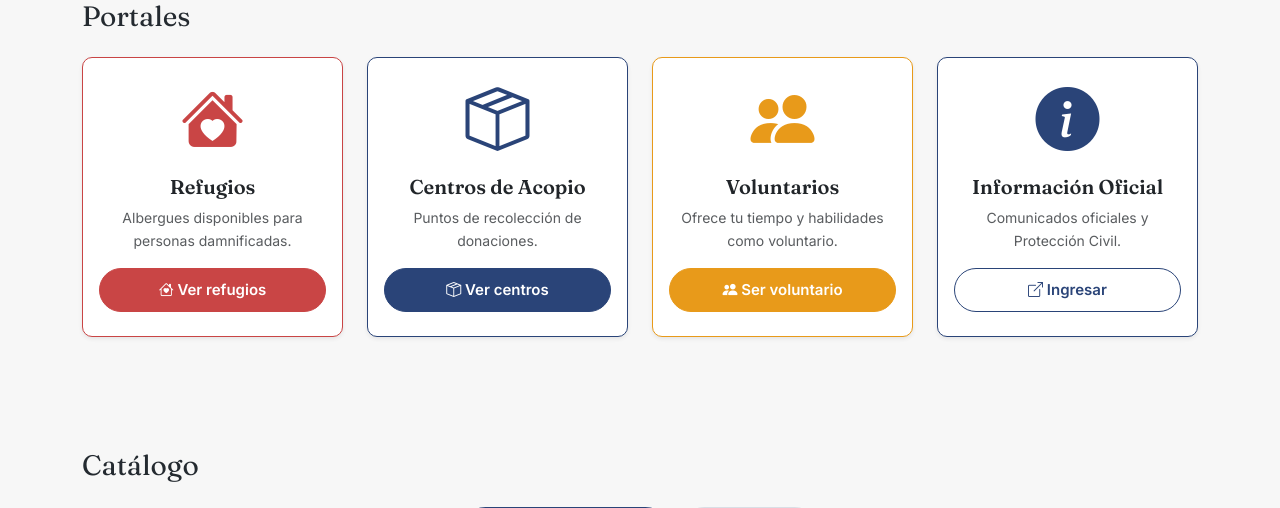
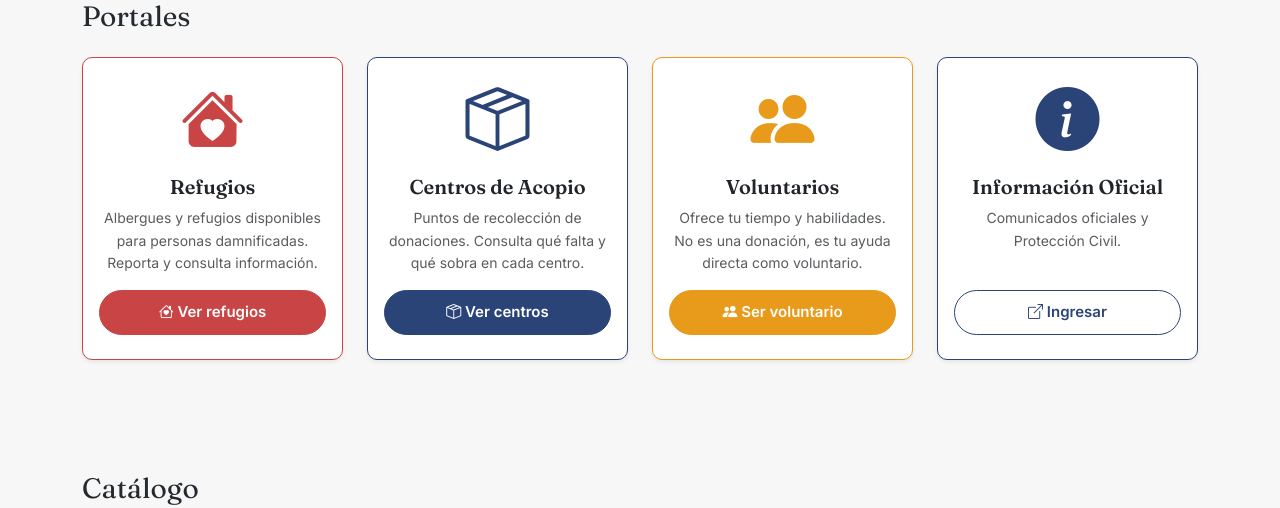
Before and after one commit to FawziL/acopio, a PHP site: page / in a window 1280 px wide. Shown: the part 573-1081 px from the top of the page. Run offline with PHP 8.4, Linux system fonts and the light colour scheme; data comes from the database, SQL or seed files in the repository; data that the repository does not hold is empty.

Commit message:
content: update card descriptions from main branch

```diff
--- a/index.php
+++ b/index.php
@@ -57,7 +57,7 @@
                                 <i class="bi bi-house-heart-fill display-3 text-av-red"></i>
                                 <h5 class="card-title mt-3">Refugios</h5>
                                 <p class="card-text small text-muted">
-                                    Albergues disponibles para personas damnificadas.
+                                    Albergues y refugios disponibles para personas damnificadas. Reporta y consulta información.
                                 </p>
                                 <a href="/refugios" class="btn btn-av-red mt-auto">
                                     <i class="bi bi-house-heart"></i> Ver refugios
@@ -71,7 +71,7 @@
                                 <i class="bi bi-box-seam display-3 text-av-blue"></i>
                                 <h5 class="card-title mt-3">Centros de Acopio</h5>
                                 <p class="card-text small text-muted">
-                                    Puntos de recolección de donaciones.
+                                    Puntos de recolección de donaciones. Consulta qué falta y qué sobra en cada centro.
                                 </p>
                                 <a href="/centros-acopio" class="btn btn-av-blue mt-auto">
                                     <i class="bi bi-box-seam"></i> Ver centros
@@ -85,9 +85,9 @@
                                 <i class="bi bi-people-fill display-3 text-av-yellow"></i>
                                 <h5 class="card-title mt-3">Voluntarios</h5>
                                 <p class="card-text small text-muted">
-                                    Ofrece tu tiempo y habilidades como voluntario.
+                                    Ofrece tu tiempo y habilidades. No es una donación, es tu ayuda directa como voluntario.
                                 </p>
-                                <a href="/voluntarios" class="btn btn-av-yellow mt-auto">
+                                <a href="/voluntarios/lista" class="btn btn-av-yellow mt-auto">
                                     <i class="bi bi-people-fill"></i> Ser voluntario
                                 </a>
                             </div>
```
